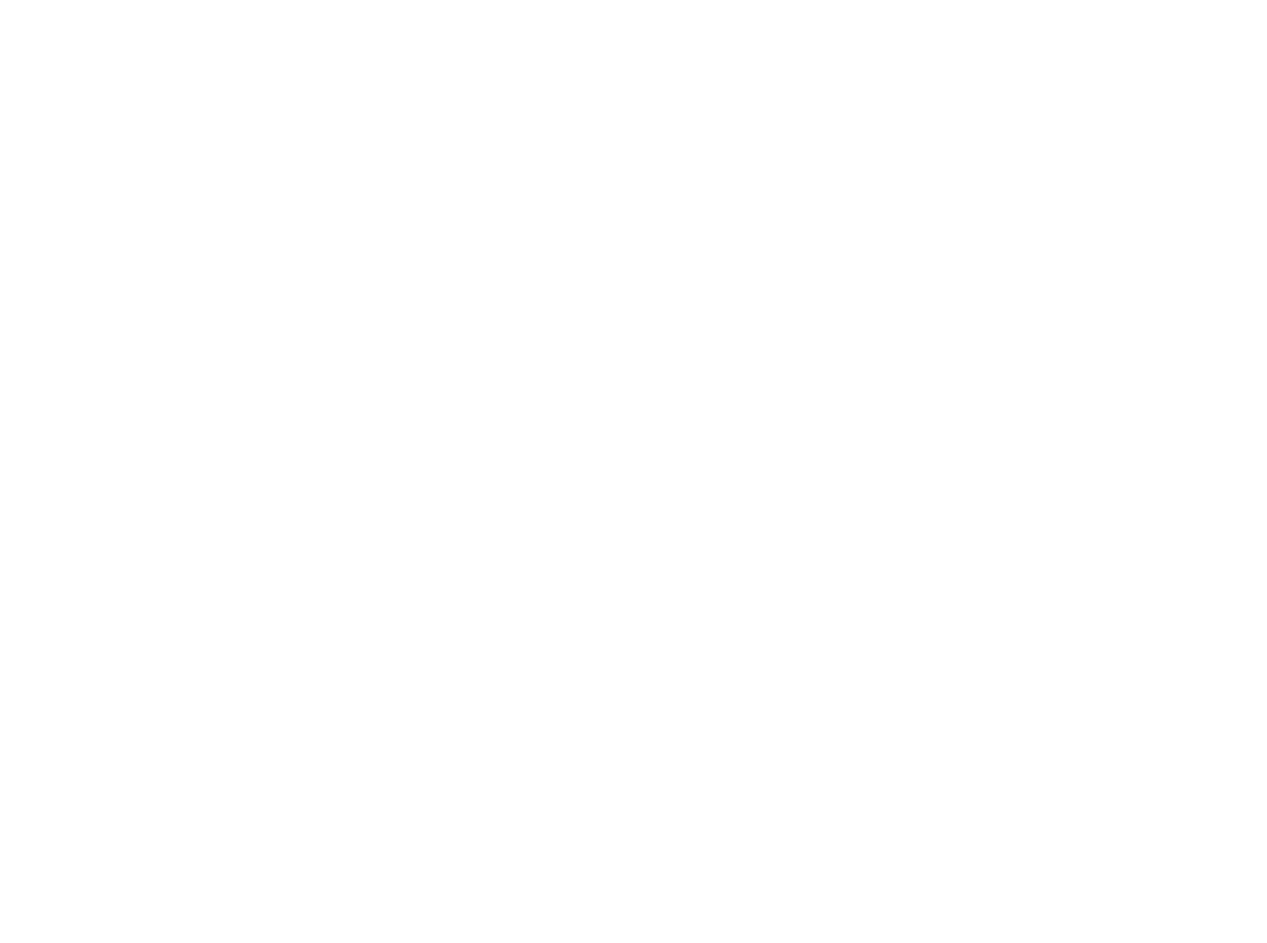
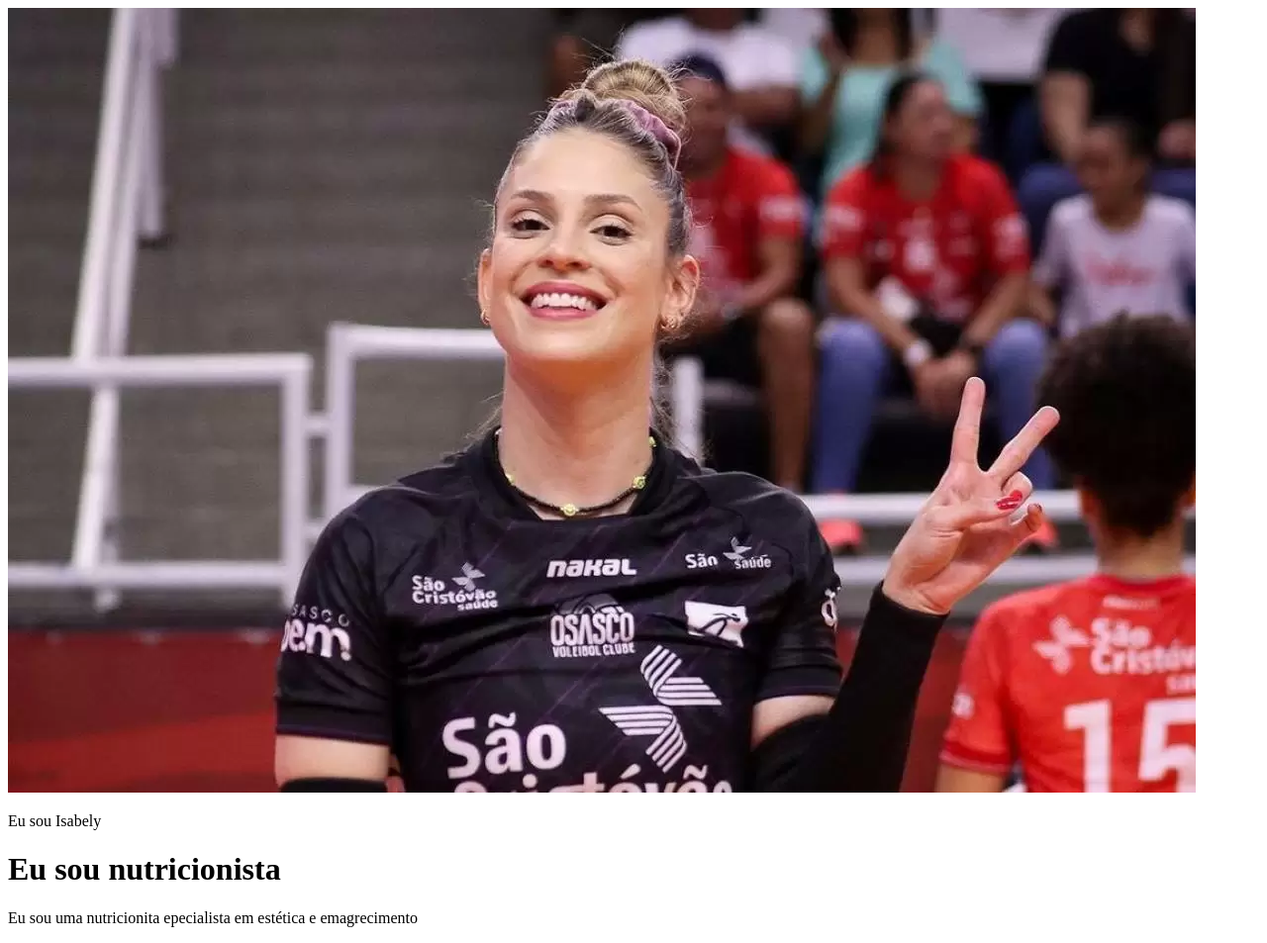
Before and after one commit to IsabelyCristina6/Isabely, a plain HTML site: page isabely/index.html in a window 1280 px wide. Shown: the whole page at 99% size. Before the commit the page ends 800 px from the top, so only its background shows below. Drawn offline with Linux system fonts and the light colour scheme.

Commit message:
Add files via upload

```diff
--- a/isabely/index.html
+++ b/isabely/index.html
@@ -7,6 +7,9 @@
     <link rel="stylesheet" href="style.css">
 </head>
 <body>
-
+ <img src="img/brait-carol-oliveira-osasco-divulgacao-camila.jpg1_.jpg1_.webp" alt="">
+ <p>Eu sou Isabely</p>
+ <h1>Eu sou nutricionista</h1>
+ <p>Eu sou uma nutricionita epecialista em estética e emagrecimento</p>
 </body>
 </html>
```
